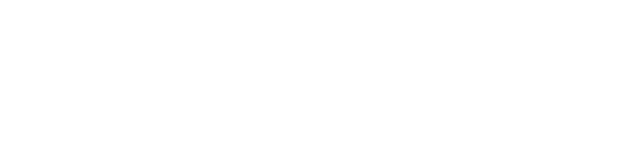
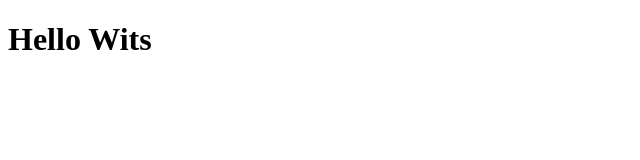
Before and after one commit to Omphile2002/2451127-labs-sd-24, a plain HTML site: page index.html in a window 1280 px wide. Shown: the whole page, without its empty margins (0-640 px from the left). Drawn offline with Linux system fonts and the light colour scheme.

Commit message:
index.html and student.html

```diff
--- a/index.html
+++ b/index.html
@@ -1,2 +1,5 @@
 <!DOCTYPE html>
-<title>Hello world</title>
+<title>Hello Wits</title>
+<html>
+    <h1>Hello Wits</h1>
+</html>
```
Also changed, not shown: student.html (added, +4 -0 lines).
